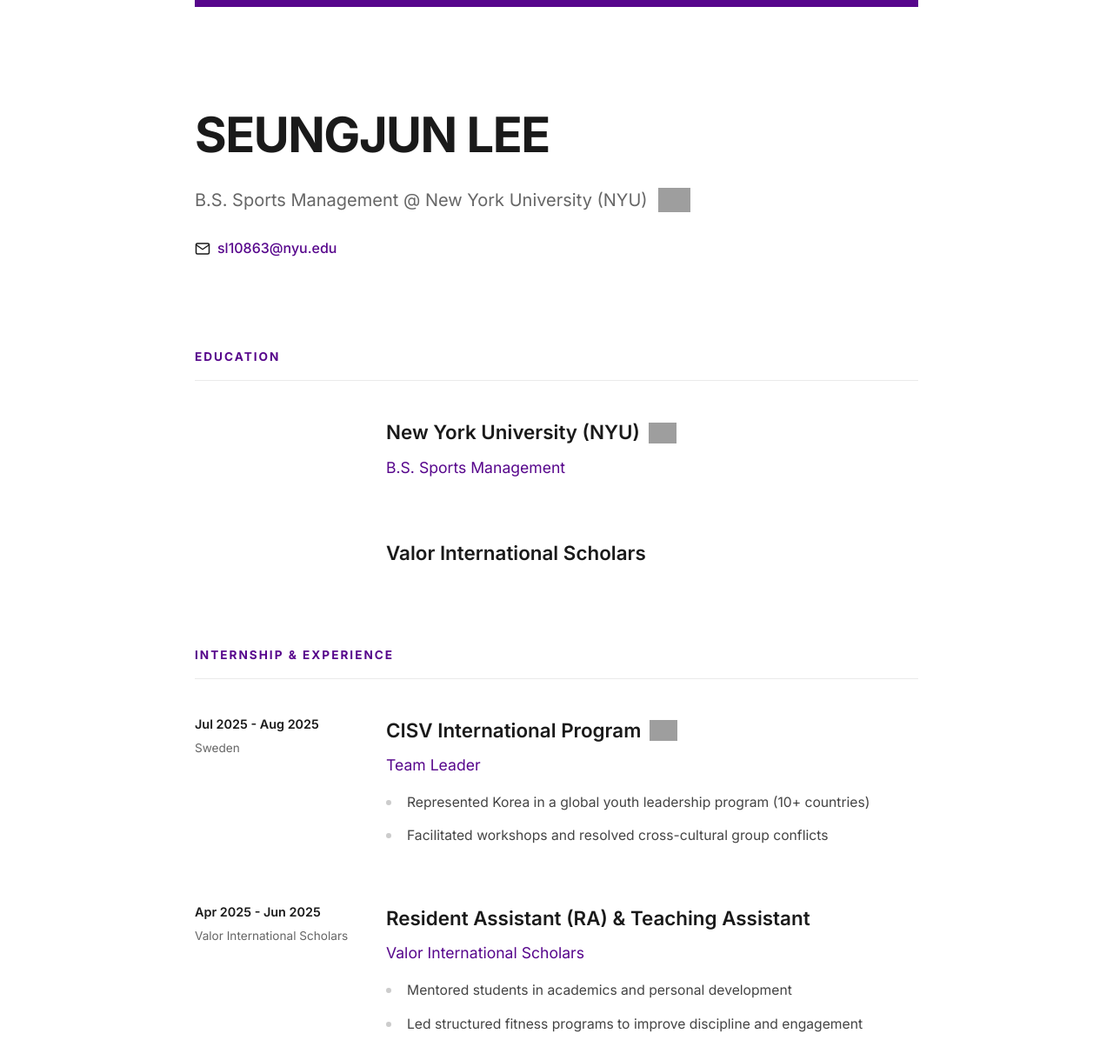
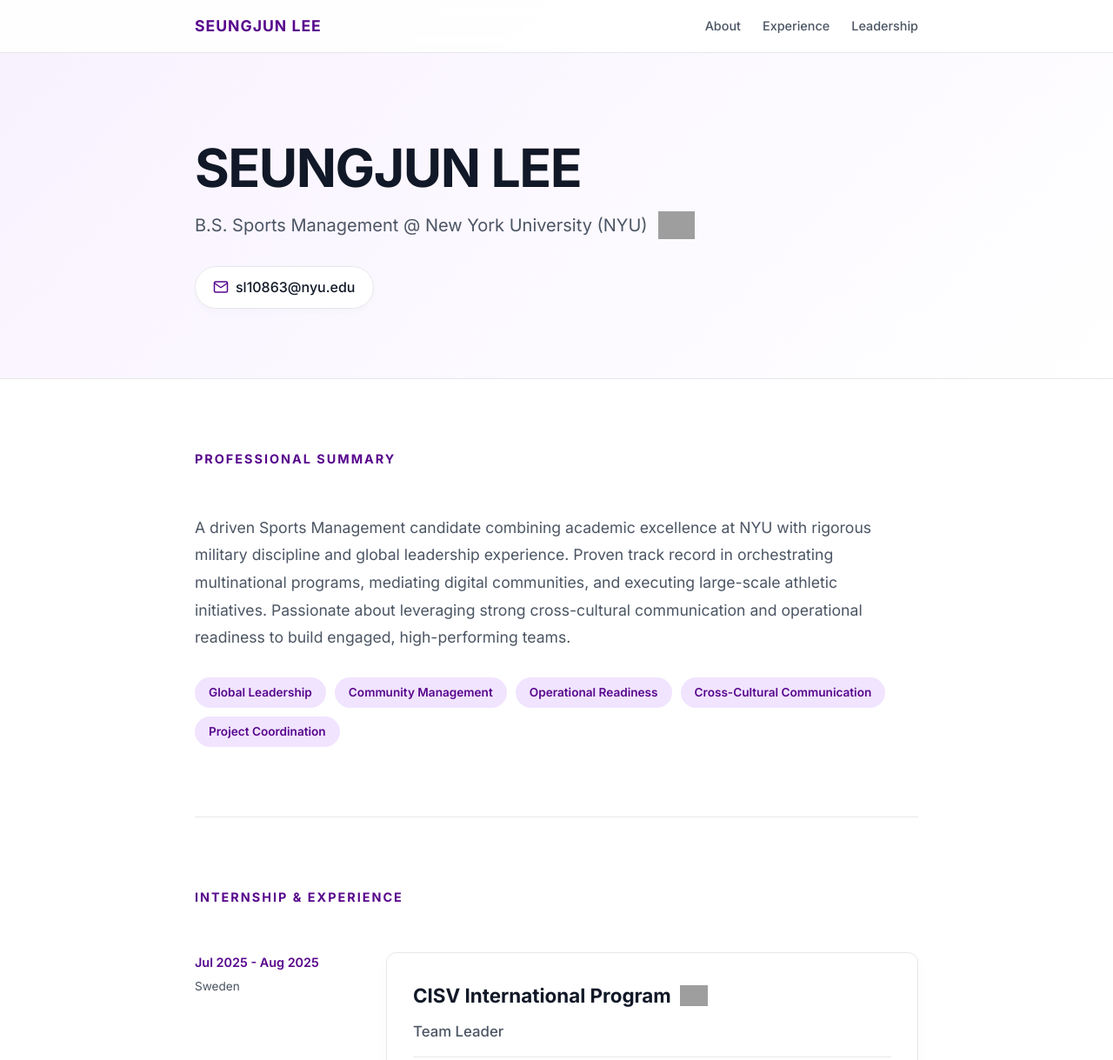
Before and after one commit to brianjhl/CV_SeungjunLee, a plain HTML site: page index.html in a window 1280 px wide. Shown: the top 1219 px of the page at 87% size. Drawn offline with Linux system fonts and the light colour scheme; grey boxes are pictures that could not be loaded.

Commit message:
Update index.html

```diff
--- a/index.html
+++ b/index.html
@@ -4,23 +4,26 @@
     <meta charset="UTF-8">
     <meta name="viewport" content="width=device-width, initial-scale=1.0">
     <title>Seungjun Lee | Professional Portfolio</title>
-    <!-- 고급스러운 폰트 조합: 제목은 Playfair Display(선택적), 본문은 Inter -->
+    <!-- 폰트 불러오기 -->
     <link href="https://fonts.googleapis.com/css2?family=Inter:wght@300;400;500;600;700&display=swap" rel="stylesheet">
     <style>
-        /* 기본 설정 */
+        /* 기본 설정 및 변수 */
+        :root {
+            --primary-color: #57068c; /* NYU 보라색 */
+            --primary-light: #f1e4ff;
+            --text-main: #111827;
+            --text-muted: #4b5563;
+            --border-color: #e5e7eb;
+            --bg-color: #ffffff;
+            --bg-secondary: #f9fafb;
+        }
+
         * {
             margin: 0;
             padding: 0;
             box-sizing: border-box;
-            font-family: 'Inter', -apple-system, BlinkMacSystemFont, "Segoe UI", Roboto, sans-serif;
-        }
-
-        :root {
-            --primary-color: #57068c; /* NYU 보라색 - 포인트로만 사용 */
-            --text-main: #1a1a1a;
-            --text-muted: #666666;
-            --border-color: #eaeaea;
-            --bg-color: #ffffff;
+            font-family: 'Inter', -apple-system, sans-serif;
+            scroll-behavior: smooth; /* 부드러운 스크롤 */
         }
 
         body {
@@ -32,39 +35,92 @@
 
         a {
             text-decoration: none;
-            color: var(--primary-color);
-            transition: opacity 0.2s ease;
-        }
-        a:hover {
-            opacity: 0.7;
+            color: inherit;
+            transition: color 0.2s ease;
         }
 
-        /* 중앙 정렬 컨테이너 */
+        a:hover {
+            color: var(--primary-color);
+        }
+
+        /* 애니메이션 */
+        @keyframes fadeInUp {
+            from {
+                opacity: 0;
+                transform: translateY(20px);
+            }
+            to {
+                opacity: 1;
+                transform: translateY(0);
+            }
+        }
+
+        .animate-up {
+            animation: fadeInUp 0.8s ease forwards;
+            opacity: 0;
+        }
+
+        .delay-1 { animation-delay: 0.1s; }
+        .delay-2 { animation-delay: 0.2s; }
+        .delay-3 { animation-delay: 0.3s; }
+
+        /* 네비게이션 바 */
+        nav {
+            position: fixed;
+            top: 0;
+            width: 100%;
+            background: rgba(255, 255, 255, 0.9);
+            backdrop-filter: blur(10px);
+            border-bottom: 1px solid var(--border-color);
+            z-index: 1000;
+            padding: 15px 0;
+        }
+
+        .nav-container {
+            max-width: 960px;
+            margin: 0 auto;
+            padding: 0 5%;
+            display: flex;
+            justify-content: space-between;
+            align-items: center;
+        }
+
+        .nav-logo {
+            font-weight: 700;
+            font-size: 1.1em;
+            color: var(--primary-color);
+            letter-spacing: 1px;
+        }
+
+        .nav-links {
+            display: flex;
+            gap: 25px;
+            font-size: 0.9em;
+            font-weight: 500;
+            color: var(--text-muted);
+        }
+
+        /* 레이아웃 컨테이너 */
         .container {
             max-width: 960px;
             margin: 0 auto;
             padding: 0 5%;
         }
 
-        /* 상단 헤더 - 미니멀 디자인 */
+        /* 헤더 / Hero 섹션 */
         header {
-            padding: 100px 0 60px;
-            border-top: 8px solid var(--primary-color); /* 상단 엣지 포인트 */
-            margin-bottom: 40px;
-        }
-
-        .header-content {
-            display: flex;
-            flex-direction: column;
-            align-items: flex-start;
+            padding: 160px 0 80px;
+            background: linear-gradient(135deg, rgba(241,228,255,0.5) 0%, rgba(255,255,255,1) 100%);
+            border-bottom: 1px solid var(--border-color);
         }
 
         header h1 {
-            font-size: 3.5em;
-            font-weight: 700;
+            font-size: 3.8em;
+            font-weight: 800;
             letter-spacing: -1.5px;
             color: var(--text-main);
-            margin-bottom: 10px;
+            margin-bottom: 15px;
+            line-height: 1.1;
         }
 
         header .subtitle {
@@ -75,38 +131,71 @@
             align-items: center;
             gap: 12px;
             flex-wrap: wrap;
-            margin-bottom: 25px;
+            margin-bottom: 30px;
         }
 
         .contact-info {
-            font-size: 1em;
-            font-weight: 500;
-            display: flex;
+            display: inline-flex;
             align-items: center;
             gap: 8px;
+            background: white;
+            padding: 10px 20px;
+            border-radius: 50px;
+            border: 1px solid var(--border-color);
+            font-weight: 500;
+            box-shadow: 0 4px 6px rgba(0,0,0,0.02);
         }
 
-        /* 섹션 공통 스타일 */
+        /* Summary & Skills 섹션 */
+        .about-section {
+            padding: 80px 0;
+            border-bottom: 1px solid var(--border-color);
+        }
+
+        .about-text {
+            font-size: 1.1em;
+            color: var(--text-muted);
+            max-width: 800px;
+            margin-bottom: 30px;
+            line-height: 1.8;
+        }
+
+        .skills-container {
+            display: flex;
+            flex-wrap: wrap;
+            gap: 10px;
+        }
+
+        .skill-tag {
+            background-color: var(--primary-light);
+            color: var(--primary-color);
+            padding: 6px 16px;
+            border-radius: 20px;
+            font-size: 0.85em;
+            font-weight: 600;
+        }
+
+        /* 메인 섹션 스타일 */
         section {
-            margin-bottom: 80px;
+            padding: 80px 0;
         }
 
         .section-title {
-            font-size: 0.85em;
+            font-size: 0.9em;
             text-transform: uppercase;
             letter-spacing: 2px;
             color: var(--primary-color);
             font-weight: 700;
-            margin-bottom: 40px;
-            border-bottom: 1px solid var(--border-color);
-            padding-bottom: 15px;
+            margin-bottom: 50px;
         }
 
-        /* 2단 레이아웃 (좌측: 기간/위치, 우측: 내용) */
+        /* 타임라인 레이아웃 (좌측 날짜, 우측 내용) */
         .resume-item {
             display: flex;
-            margin-bottom: 50px;
+            margin-bottom: 60px;
+            position: relative;
         }
+
         .resume-item:last-child {
             margin-bottom: 0;
         }
@@ -118,15 +207,27 @@
 
         .resume-right {
             flex: 1;
+            background: white;
+            padding: 30px;
+            border-radius: 12px;
+            border: 1px solid var(--border-color);
+            box-shadow: 0 4px 20px rgba(0,0,0,0.02);
+            transition: transform 0.3s ease, box-shadow 0.3s ease;
         }
 
-        /* 텍스트 디테일 */
+        .resume-right:hover {
+            transform: translateY(-5px);
+            box-shadow: 0 10px 30px rgba(87, 6, 140, 0.08);
+            border-color: var(--primary-light);
+        }
+
         .item-date {
             font-size: 0.9em;
             font-weight: 600;
-            color: var(--text-main);
+            color: var(--primary-color);
             margin-bottom: 4px;
         }
+
         .item-location {
             font-size: 0.85em;
             color: var(--text-muted);
@@ -134,23 +235,23 @@
 
         .item-title {
             font-size: 1.4em;
-            font-weight: 600;
-            margin-bottom: 6px;
+            font-weight: 700;
+            margin-bottom: 8px;
             display: flex;
             align-items: center;
             gap: 10px;
             flex-wrap: wrap;
-            color: var(--text-main);
         }
 
         .item-subtitle {
-            font-size: 1.1em;
-            font-weight: 400;
-            color: var(--primary-color);
-            margin-bottom: 15px;
+            font-size: 1.05em;
+            font-weight: 500;
+            color: var(--text-muted);
+            margin-bottom: 20px;
+            padding-bottom: 15px;
+            border-bottom: 1px solid var(--border-color);
         }
 
-        /* 리스트 스타일 고급화 */
         .resume-right ul {
             list-style: none;
         }
@@ -159,24 +260,18 @@
             position: relative;
             padding-left: 24px;
             margin-bottom: 12px;
-            color: #444;
+            color: var(--text-muted);
             font-size: 0.98em;
+            line-height: 1.6;
         }
 
         .resume-right ul li::before {
-            content: '';
+            content: '→';
             position: absolute;
             left: 0;
-            top: 10px;
-            width: 6px;
-            height: 6px;
-            background-color: #ccc; /* 은은한 회색 불릿 */
-            border-radius: 50%;
-            transition: background-color 0.3s ease;
-        }
-
-        .resume-item:hover .resume-right ul li::before {
-            background-color: var(--primary-color); /* 마우스 올렸을 때 보라색으로 강조 */
+            color: var(--primary-color);
+            font-weight: bold;
+            opacity: 0.6;
         }
 
         /* 로고 세부 조정 */
@@ -186,84 +281,82 @@
             vertical-align: middle;
         }
         .logo-large {
-            height: 28px;
+            height: 32px;
         }
 
         /* 푸터 */
         footer {
             padding: 60px 0;
-            text-align: left;
-            border-top: 1px solid var(--border-color);
+            text-align: center;
+            background-color: var(--bg-secondary);
             color: var(--text-muted);
             font-size: 0.9em;
+            border-top: 1px solid var(--border-color);
         }
 
         /* 모바일 반응형 */
         @media (max-width: 768px) {
-            header h1 {
-                font-size: 2.8em;
-            }
-            .resume-item {
-                flex-direction: column;
-            }
+            header h1 { font-size: 2.8em; }
+            .nav-links { display: none; } /* 모바일에서는 메뉴 숨김 */
+            .resume-item { flex-direction: column; }
             .resume-left {
                 flex: none;
                 margin-bottom: 15px;
                 padding-right: 0;
             }
-            .item-date {
-                display: inline-block;
-                margin-right: 10px;
-            }
-            .item-location {
-                display: inline-block;
-            }
+            .item-date, .item-location { display: inline-block; margin-right: 15px; }
+            .resume-right { padding: 20px; }
         }
     </style>
 </head>
 <body>
 
-    <div class="container">
+    <!-- 고정 네비게이션 바 -->
+    <nav>
+        <div class="nav-container">
+            <div class="nav-logo">SEUNGJUN LEE</div>
+            <div class="nav-links">
+                <a href="#about">About</a>
+                <a href="#experience">Experience</a>
+                <a href="#leadership">Leadership</a>
+            </div>
+        </div>
+    </nav>
+
     <!-- 헤더 영역 -->
     <header>
-            <div class="header-content">
+        <div class="container animate-up">
             <h1>SEUNGJUN LEE</h1>
             <div class="subtitle">
                 B.S. Sports Management @ New York University (NYU)
                 <img src="https://logos.hunter.io/nyu.edu" alt="NYU Logo" class="logo-inline logo-large">
             </div>
             <div class="contact-info">
-                    <svg width="18" height="18" viewBox="0 0 24 24" fill="none" stroke="currentColor" stroke-width="2" stroke-linecap="round" stroke-linejoin="round"><path d="M4 4h16c1.1 0 2 .9 2 2v12c0 1.1-.9 2-2 2H4c-1.1 0-2-.9-2-2V6c0-1.1.9-2 2-2z"></path><polyline points="22,6 12,13 2,6"></polyline></svg>
+                <svg width="18" height="18" viewBox="0 0 24 24" fill="none" stroke="var(--primary-color)" stroke-width="2" stroke-linecap="round" stroke-linejoin="round"><path d="M4 4h16c1.1 0 2 .9 2 2v12c0 1.1-.9 2-2 2H4c-1.1 0-2-.9-2-2V6c0-1.1.9-2 2-2z"></path><polyline points="22,6 12,13 2,6"></polyline></svg>
                 <a href="mailto:sl10863@nyu.edu">sl10863@nyu.edu</a>
             </div>
         </div>
     </header>
 
-        <!-- 학력 영역 -->
-        <section id="education">
-            <h2 class="section-title">Education</h2>
+    <div class="container">
 
-            <div class="resume-item">
-                <div class="resume-left"></div>
-                <div class="resume-right">
-                    <h3 class="item-title">
-                        New York University (NYU)
-                        <img src="https://logos.hunter.io/nyu.edu" alt="NYU Logo" class="logo-inline">
-                    </h3>
-                    <h4 class="item-subtitle">B.S. Sports Management</h4>
+        <!-- About & Skills 영역 -->
+        <div id="about" class="about-section animate-up delay-1">
+            <h2 class="section-title">Professional Summary</h2>
+            <p class="about-text">
+                A driven Sports Management candidate combining academic excellence at NYU with rigorous military discipline and global leadership experience. Proven track record in orchestrating multinational programs, mediating digital communities, and executing large-scale athletic initiatives. Passionate about leveraging strong cross-cultural communication and operational readiness to build engaged, high-performing teams.
+            </p>
+            <div class="skills-container">
+                <span class="skill-tag">Global Leadership</span>
+                <span class="skill-tag">Community Management</span>
+                <span class="skill-tag">Operational Readiness</span>
+                <span class="skill-tag">Cross-Cultural Communication</span>
+                <span class="skill-tag">Project Coordination</span>
             </div>
         </div>
 
-            <div class="resume-item">
-                <div class="resume-left"></div>
-                <div class="resume-right">
-                    <h3 class="item-title">Valor International Scholars</h3>
-                </div>
-            </div>
-        </section>
-
         <!-- 경력 영역 -->
-        <section id="experience">
+        <section id="experience" class="animate-up delay-2">
             <h2 class="section-title">Internship & Experience</h2>
 
             <div class="resume-item">
@@ -278,8 +371,8 @@
                     </h3>
                     <h4 class="item-subtitle">Team Leader</h4>
                     <ul>
-                        <li>Represented Korea in a global youth leadership program (10+ countries)</li>
-                        <li>Facilitated workshops and resolved cross-cultural group conflicts</li>
+                        <li>Represented Korea in a high-profile global youth leadership program, coordinating with participants from over 10 countries.</li>
+                        <li>Facilitated interactive workshops and successfully mediated cross-cultural group dynamics to resolve conflicts and foster collaboration.</li>
                     </ul>
                 </div>
             </div>
@@ -290,11 +383,11 @@
                     <div class="item-location">Valor International Scholars</div>
                 </div>
                 <div class="resume-right">
-                    <h3 class="item-title">Resident Assistant (RA) & Teaching Assistant</h3>
+                    <h3 class="item-title">Resident & Teaching Assistant</h3>
                     <h4 class="item-subtitle">Valor International Scholars</h4>
                     <ul>
-                        <li>Mentored students in academics and personal development</li>
-                        <li>Led structured fitness programs to improve discipline and engagement</li>
+                        <li>Mentored a diverse student body, developing customized academic strategies and supporting holistic personal development.</li>
+                        <li>Designed and led structured physical fitness programs, significantly improving student discipline, engagement, and well-being.</li>
                     </ul>
                 </div>
             </div>
@@ -311,9 +404,9 @@
                     </h3>
                     <h4 class="item-subtitle">Sergeant</h4>
                     <ul>
-                        <li>Served as an operator in a K-9 artillery unit, supporting field exercises and unit operations</li>
-                        <li>Maintained operational readiness and coordinated effectively with team members during training</li>
-                        <li>Honorably discharged as Sergeant</li>
+                        <li>Served as a critical operator in a K-9 artillery unit, actively supporting high-stakes field exercises and tactical unit operations.</li>
+                        <li>Maintained peak operational readiness and demonstrated exceptional teamwork and coordination under rigorous training environments.</li>
+                        <li>Honorably discharged as Sergeant, recognized for discipline and leadership.</li>
                     </ul>
                 </div>
             </div>
@@ -327,48 +420,55 @@
                     <h3 class="item-title">Arkpia (NFT Project)</h3>
                     <h4 class="item-subtitle">Discord Moderator (Intern)</h4>
                     <ul>
-                        <li>Managed global Discord community for NFT launch, maintaining consistent brand tone across channels</li>
-                        <li>Planned and executed engagement activities to increase community participation</li>
-                        <li>Mediated between creators and users, resolving issues through clear communication</li>
+                        <li>Directed and managed a global Discord community during a major NFT launch, ensuring consistent brand messaging across all channels.</li>
+                        <li>Strategized and executed digital engagement campaigns that measurably increased community participation and user retention.</li>
+                        <li>Acted as the primary liaison between creators and users, providing clear communication and swift issue resolution.</li>
                     </ul>
                 </div>
             </div>
         </section>
 
         <!-- 리더십 및 프로젝트 영역 -->
-        <section id="leadership">
+        <section id="leadership" class="animate-up delay-3">
             <h2 class="section-title">Leadership & Projects</h2>
 
             <div class="resume-item">
-                <div class="resume-left"></div>
+                <div class="resume-left">
+                    <div class="item-date">Leadership</div>
+                </div>
                 <div class="resume-right">
                     <h3 class="item-title">VIS Running Club</h3>
                     <h4 class="item-subtitle">Founder</h4>
                     <ul>
-                        <li>Built 50+ member running program</li>
-                        <li>Organized marathons & school-wide campaigns</li>
+                        <li>Founded and scaled a community running program to 50+ active members from the ground up.</li>
+                        <li>Orchestrated local marathons and school-wide health campaigns, promoting a culture of fitness and persistence.</li>
                     </ul>
                 </div>
             </div>
 
             <div class="resume-item">
-                <div class="resume-left"></div>
+                <div class="resume-left">
+                    <div class="item-date">Athletic Achievement</div>
+                </div>
                 <div class="resume-right">
                     <h3 class="item-title">Valor Triathlon Team</h3>
                     <h4 class="item-subtitle">Captain</h4>
                     <ul>
-                        <li>Completed 1,853 km Korea Cycling Grand Slam</li>
-                        <li>Raised ~$5,000 through fundraising campaigns</li>
+                        <li>Successfully completed the rigorous 1,853 km Korea Cycling Grand Slam, demonstrating extreme physical endurance and mental resilience.</li>
+                        <li>Spearheaded fundraising initiatives aligned with athletic events, successfully raising approximately $5,000 for designated causes.</li>
                     </ul>
                 </div>
             </div>
         </section>
 
+    </div>
+
     <!-- 푸터 -->
     <footer>
-            <p>© 2026 Seungjun Lee. All rights reserved.</p>
+        <div class="container">
+            <p>© 2026 Seungjun Lee. Designed & Built for NYU Final Project.</p>
+        </div>
     </footer>
-    </div>
 
 </body>
 </html>
```
Lines whose indentation alone changed are shown as unchanged.
